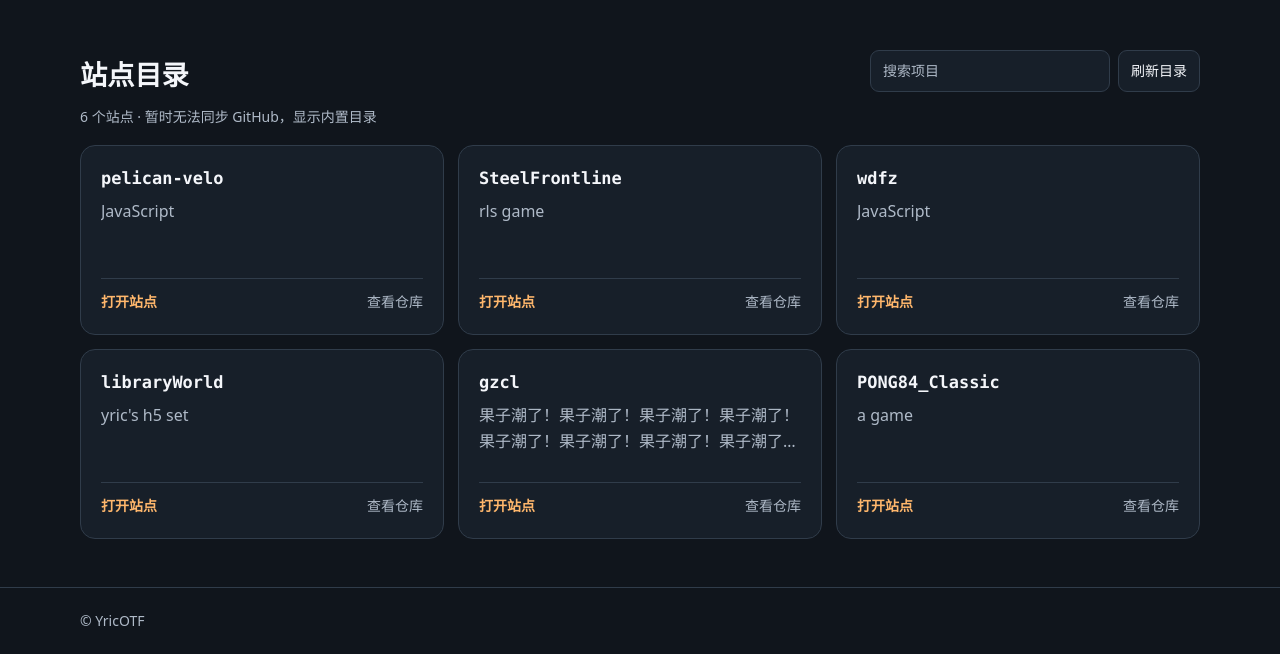
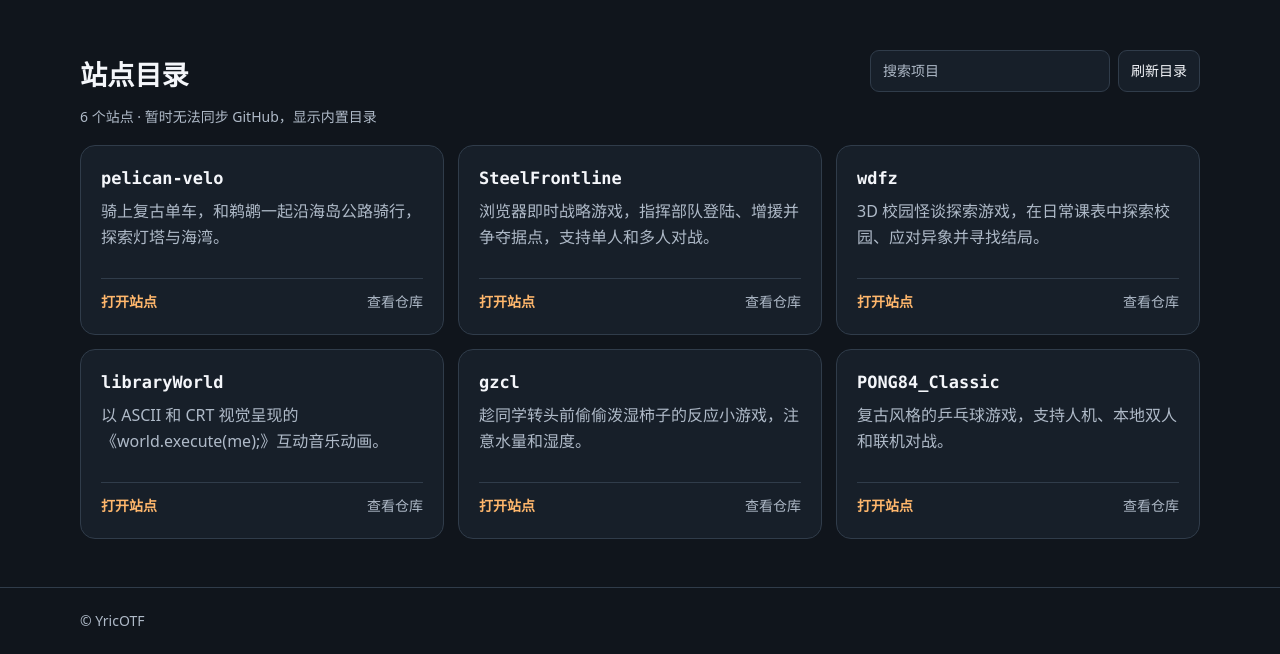
Before and after one commit to YricOTF/yricotf.github.io, a plain HTML site: page index.html in a window 1280 px wide. Shown: the part 403-1057 px from the top of the page. Drawn offline with Linux system fonts and the light colour scheme; no server answers.

Commit message:
Describe published projects

```diff
--- a/index.html
+++ b/index.html
@@ -88,6 +88,14 @@
   const owner = 'YricOTF'
   const host = owner.toLowerCase() + '.github.io'
   const cacheKey = 'yricotf-pages-v1'
+  const descriptions = {
+    'pelican-velo': '骑上复古单车，和鹈鹕一起沿海岛公路骑行，探索灯塔与海湾。',
+    'SteelFrontline': '浏览器即时战略游戏，指挥部队登陆、增援并争夺据点，支持单人和多人对战。',
+    'wdfz': '3D 校园怪谈探索游戏，在日常课表中探索校园、应对异象并寻找结局。',
+    'libraryWorld': '以 ASCII 和 CRT 视觉呈现的《world.execute(me);》互动音乐动画。',
+    'gzcl': '趁同学转头前偷偷泼湿柿子的反应小游戏，注意水量和湿度。',
+    'PONG84_Classic': '复古风格的乒乓球游戏，支持人机、本地双人和联机对战。'
+  }
   const search = document.querySelector('#search')
   const refresh = document.querySelector('#refresh')
   const status = document.querySelector('#status')
@@ -112,7 +120,7 @@
     title.textContent = repository.name
     const description = document.createElement('p')
     description.className = 'description'
-    description.textContent = repository.description || repository.language || ''
+    description.textContent = descriptions[repository.name] || repository.description || repository.language || ''
     description.hidden = !description.textContent
     const actions = document.createElement('div')
     actions.className = 'actions'
@@ -128,7 +136,7 @@
   function render() {
     const query = search.value.trim().toLowerCase()
     const matches = repositories.filter(({name, description}) =>
-      name.toLowerCase().includes(query) || (description || '').toLowerCase().includes(query)
+      name.toLowerCase().includes(query) || (descriptions[name] || description || '').toLowerCase().includes(query)
     )
     projects.replaceChildren(...matches.map(createCard))
     const count = query ? `匹配 ${matches.length} / ${repositories.length} 个站点` : `${repositories.length} 个站点`
```
